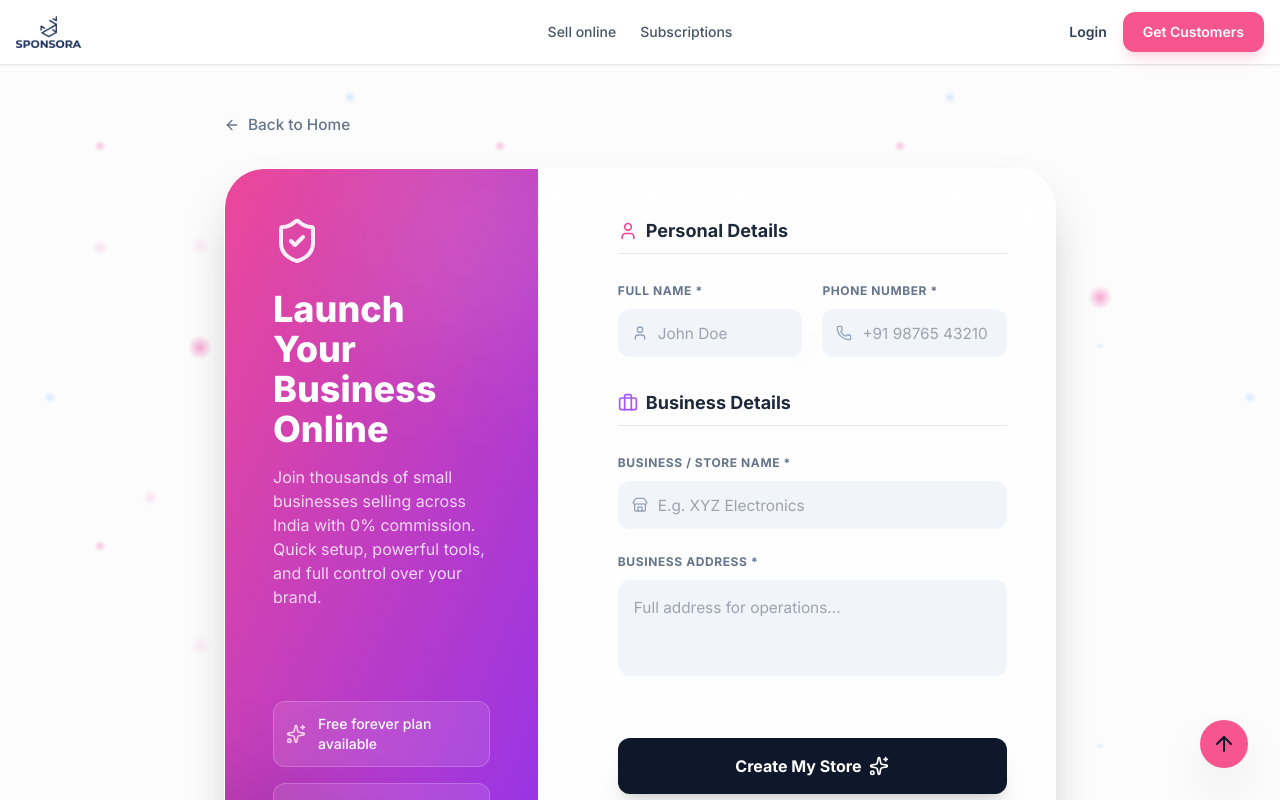
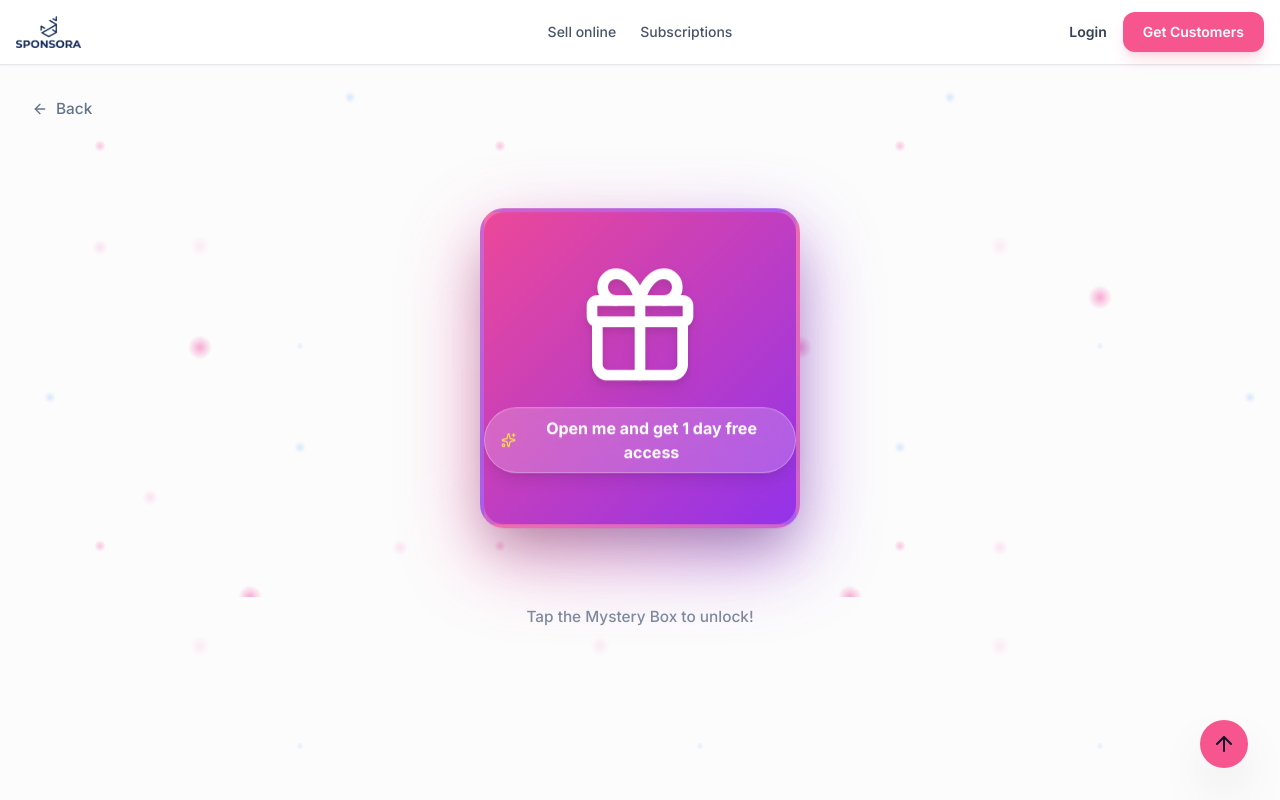
Before and after one commit to Db8067/Sponsora, a Next.js app in the folder main-app/: page /seller-onboard in a window 1280 px wide. Shown: the top 800 px of the page. Built offline with nearby package versions, Linux system fonts and the light colour scheme.

Commit message:
Update subscriptions text/interactive layout and add mystery box to seller-onboard

```diff
--- a/main-app/app/seller-onboard/page.tsx
+++ b/main-app/app/seller-onboard/page.tsx
@@ -1,164 +1,114 @@
 'use client';
 
-import React, { useState } from 'react';
+import React, { useState, useEffect } from 'react';
 import Link from 'next/link';
-import { ArrowLeft, CheckCircle2, Store, User, Phone, Briefcase, Mail, Sparkles, ShieldCheck } from 'lucide-react';
+import { ArrowLeft, Gift, Sparkles } from 'lucide-react';
 import SellerNavbar from '@/components/SellerNavbar';
 
-export default function SellerOnboardPage() {
-  const [isSubmitted, setIsSubmitted] = useState(false);
+export default function SellerOnboardMysteryBox() {
+  const [isOpen, setIsOpen] = useState(false);
+  const [showConfetti, setShowConfetti] = useState(false);
 
-  const handleSubmit = (e: React.FormEvent) => {
-    e.preventDefault();
-    setIsSubmitted(true);
+  const handleOpenBox = () => {
+    if (isOpen) return;
+    setIsOpen(true);
+    setShowConfetti(true);
+
+    // Here you can redirect the user to the next page after the animation finishes
+    // setTimeout(() => {
+    //   window.location.href = '/next-page';
+    // }, 2000);
   };
 
-  if (isSubmitted) {
   return (
-      <div className="flex flex-col min-h-screen bg-transparent">
-        <SellerNavbar />
-        <div className="flex-1 flex flex-col items-center justify-center px-4 py-12">
-          <div className="max-w-md w-full bg-white/80 dark:bg-slate-900/80 p-8 rounded-[2rem] shadow-2xl backdrop-blur-xl border border-white/50 dark:border-white/10 text-center relative overflow-hidden">
-            <div className="absolute top-0 left-0 w-full h-2 bg-gradient-to-r from-pink-500 to-purple-500"></div>
-            <div className="w-24 h-24 bg-green-100/80 dark:bg-green-900/50 text-green-600 dark:text-green-400 rounded-full flex items-center justify-center mx-auto mb-6 shadow-inner shadow-green-200 dark:shadow-none">
-              <CheckCircle2 className="w-12 h-12" />
-            </div>
-            <h2 className="text-3xl font-bold mb-4 text-slate-800 dark:text-white">You're All Set!</h2>
-            <p className="text-slate-600 dark:text-slate-300 mb-8 text-sm md:text-base leading-relaxed">
-              Your profile is currently <span className="font-bold text-yellow-600 dark:text-yellow-400">Pending Review</span>.
-              We're setting up your dashboard and will email you within 24 hours.
-            </p>
-            <div className="space-y-3">
-              <Link href="/">
-                <button className="w-full bg-slate-100 hover:bg-slate-200 dark:bg-slate-800 dark:hover:bg-slate-700 text-slate-900 dark:text-white font-semibold py-3.5 rounded-xl transition-colors">
-                  Return Home
-                </button>
-              </Link>
-              <Link href="/seller/dashboard">
-                <button className="w-full bg-gradient-to-r from-pink-500 to-purple-600 hover:from-pink-600 hover:to-purple-700 text-white font-bold py-3.5 rounded-xl transition-all shadow-lg hover:shadow-xl hover:scale-[1.02]">
-                  Go to Dashboard (Mock)
-                </button>
-              </Link>
-            </div>
-          </div>
-        </div>
-      </div>
-    );
-  }
-
-  return (
-    <div className="flex flex-col min-h-screen bg-transparent">
+    <div className="flex flex-col min-h-screen bg-transparent relative overflow-hidden">
       <SellerNavbar />
 
-      <div className="flex-1 max-w-4xl w-full mx-auto py-12 px-4 md:px-8">
-        <Link href="/" className="inline-flex items-center gap-2 text-slate-500 hover:text-pink-600 dark:text-slate-400 dark:hover:text-pink-400 font-medium mb-8 transition-colors">
+      {/* Confetti Particles (CSS Only) */}
+      {showConfetti && (
+        <div className="absolute inset-0 pointer-events-none z-50 flex items-center justify-center">
+          {[...Array(30)].map((_, i) => (
+            <div
+              key={i}
+              className="absolute w-3 h-3 md:w-4 md:h-4 rounded-full animate-confetti-pop"
+              style={{
+                backgroundColor: ['#ec4899', '#8b5cf6', '#3b82f6', '#10b981', '#f59e0b'][Math.floor(Math.random() * 5)],
+                '--tx': `${(Math.random() - 0.5) * 400}px`,
+                '--ty': `${(Math.random() - 0.5) * 400}px`,
+                '--r': `${Math.random() * 360}deg`,
+              } as React.CSSProperties}
+            />
+          ))}
+        </div>
+      )}
+
+      <div className="flex-1 flex flex-col items-center justify-center p-4 z-10 relative">
+        <Link href="/" className="absolute top-8 left-4 md:left-8 inline-flex items-center gap-2 text-slate-500 hover:text-pink-600 font-medium transition-colors z-20">
           <ArrowLeft className="w-4 h-4" />
-          Back to Home
+          Back
         </Link>
 
-        <div className="grid grid-cols-1 lg:grid-cols-5 gap-8 bg-white/70 dark:bg-slate-900/70 rounded-[2.5rem] shadow-2xl backdrop-blur-xl border border-white/50 dark:border-white/10 overflow-hidden relative">
+        {/* The Mystery Box Container */}
+        <div
+          onClick={handleOpenBox}
+          className={`
+            relative cursor-pointer group transition-all duration-1000 ease-in-out
+            ${isOpen ? 'scale-[30] md:scale-[50] opacity-0 pointer-events-none' : 'scale-100 hover:scale-110'}
+          `}
+        >
+          {/* Glowing Aura behind box */}
+          <div className="absolute inset-0 bg-gradient-to-r from-pink-500 to-purple-600 rounded-3xl blur-2xl opacity-50 group-hover:opacity-100 transition-opacity animate-pulse"></div>
 
-          {/* Left / Top Banner Area */}
-          <div className="lg:col-span-2 bg-gradient-to-br from-pink-500 to-purple-600 p-8 md:p-12 text-white flex flex-col justify-between relative overflow-hidden">
-            <div className="absolute top-0 right-0 -mr-16 -mt-16 w-64 h-64 bg-white/10 rounded-full blur-3xl pointer-events-none"></div>
-            <div className="absolute bottom-0 left-0 -ml-16 -mb-16 w-48 h-48 bg-black/10 rounded-full blur-2xl pointer-events-none"></div>
+          {/* Box Body */}
+          <div className={`
+            relative flex flex-col items-center justify-center w-64 h-64 md:w-80 md:h-80
+            bg-gradient-to-br from-pink-500 to-purple-600 rounded-3xl shadow-2xl border-4 border-white/20
+            ${!isOpen ? 'animate-bounce-slow' : ''}
+          `}>
 
-            <div className="relative z-10">
-              <ShieldCheck className="w-12 h-12 text-white/90 mb-6" />
-              <h2 className="text-3xl md:text-4xl font-extrabold mb-4 leading-tight">
-                Launch Your <br/> Business Online
-              </h2>
-              <p className="text-white/80 text-sm md:text-base leading-relaxed">
-                Join thousands of small businesses selling across India with 0% commission. Quick setup, powerful tools, and full control over your brand.
-              </p>
-            </div>
+            {/* Box Icon */}
+            <Gift className="w-24 h-24 md:w-32 md:h-32 text-white drop-shadow-lg mb-4" />
 
-            <div className="relative z-10 mt-12 space-y-4 hidden lg:block">
-              <div className="flex items-center gap-3 bg-white/10 p-3 rounded-xl backdrop-blur-sm border border-white/20">
-                <Sparkles className="w-5 h-5 text-pink-200 shrink-0" />
-                <span className="text-sm font-medium">Free forever plan available</span>
-              </div>
-              <div className="flex items-center gap-3 bg-white/10 p-3 rounded-xl backdrop-blur-sm border border-white/20">
-                <Store className="w-5 h-5 text-pink-200 shrink-0" />
-                <span className="text-sm font-medium">Custom website in minutes</span>
-              </div>
-            </div>
-          </div>
-
-          {/* Right Form Area */}
-          <div className="lg:col-span-3 p-8 md:p-12 relative">
-            <form onSubmit={handleSubmit} className="space-y-8 relative z-10">
-
-              <div className="space-y-6">
-                <div className="flex items-center justify-between border-b border-slate-200 dark:border-slate-800 pb-2">
-                  <h3 className="text-lg font-bold text-slate-800 dark:text-white flex items-center gap-2">
-                    <User className="w-5 h-5 text-pink-500" />
-                    Personal Details
-                  </h3>
-                </div>
-
-                <div className="grid grid-cols-1 md:grid-cols-2 gap-5">
-                  <div className="space-y-2">
-                    <label className="text-xs font-bold text-slate-500 uppercase tracking-wider">Full Name *</label>
-                    <div className="relative">
-                      <div className="absolute inset-y-0 left-0 pl-3.5 flex items-center pointer-events-none">
-                        <User className="w-4 h-4 text-slate-400" />
-                      </div>
-                      <input required type="text" className="w-full h-12 pl-10 pr-4 rounded-xl border-none bg-slate-100 dark:bg-slate-800 text-slate-800 dark:text-white focus:ring-2 focus:ring-pink-500 outline-none transition-shadow" placeholder="John Doe" />
-                    </div>
-                  </div>
-                  <div className="space-y-2">
-                    <label className="text-xs font-bold text-slate-500 uppercase tracking-wider">Phone Number *</label>
-                    <div className="relative">
-                      <div className="absolute inset-y-0 left-0 pl-3.5 flex items-center pointer-events-none">
-                        <Phone className="w-4 h-4 text-slate-400" />
-                      </div>
-                      <input required type="tel" className="w-full h-12 pl-10 pr-4 rounded-xl border-none bg-slate-100 dark:bg-slate-800 text-slate-800 dark:text-white focus:ring-2 focus:ring-pink-500 outline-none transition-shadow" placeholder="+91 98765 43210" />
-                    </div>
-                  </div>
-                </div>
-              </div>
-
-              <div className="space-y-6">
-                <div className="flex items-center justify-between border-b border-slate-200 dark:border-slate-800 pb-2">
-                  <h3 className="text-lg font-bold text-slate-800 dark:text-white flex items-center gap-2">
-                    <Briefcase className="w-5 h-5 text-purple-500" />
-                    Business Details
-                  </h3>
-                </div>
-
-                <div className="space-y-5">
-                  <div className="space-y-2">
-                    <label className="text-xs font-bold text-slate-500 uppercase tracking-wider">Business / Store Name *</label>
-                    <div className="relative">
-                      <div className="absolute inset-y-0 left-0 pl-3.5 flex items-center pointer-events-none">
-                        <Store className="w-4 h-4 text-slate-400" />
-                      </div>
-                      <input required type="text" className="w-full h-12 pl-10 pr-4 rounded-xl border-none bg-slate-100 dark:bg-slate-800 text-slate-800 dark:text-white focus:ring-2 focus:ring-purple-500 outline-none transition-shadow" placeholder="E.g. XYZ Electronics" />
-                    </div>
-                  </div>
-
-                  <div className="space-y-2">
-                    <label className="text-xs font-bold text-slate-500 uppercase tracking-wider">Business Address *</label>
-                    <textarea required className="w-full h-24 p-4 rounded-xl border-none bg-slate-100 dark:bg-slate-800 text-slate-800 dark:text-white focus:ring-2 focus:ring-purple-500 outline-none transition-shadow resize-none leading-relaxed" placeholder="Full address for operations..."></textarea>
-                  </div>
-                </div>
-              </div>
-
-              <div className="pt-6">
-                <button type="submit" className="w-full bg-slate-900 dark:bg-white text-white dark:text-slate-900 font-bold py-4 rounded-xl hover:scale-[1.02] active:scale-95 transition-all shadow-xl flex items-center justify-center gap-2 text-base">
-                  Create My Store
-                  <Sparkles className="w-5 h-5" />
-                </button>
-                <p className="text-xs text-center text-slate-500 mt-4 leading-relaxed px-4">
-                  By joining, you agree to our <Link href="#" className="underline hover:text-slate-800 dark:hover:text-white">Terms of Service</Link> and <Link href="#" className="underline hover:text-slate-800 dark:hover:text-white">Privacy Policy</Link>.
-                </p>
-              </div>
-            </form>
+            <div className="flex items-center gap-2 bg-white/20 backdrop-blur-md px-4 py-2 rounded-full border border-white/30 text-white font-bold text-sm md:text-base text-center shadow-lg">
+              <Sparkles className="w-4 h-4 text-yellow-300" />
+              Open me and get 1 day free access
             </div>
 
           </div>
         </div>
+
+        {/* Floating text to click */}
+        {!isOpen && (
+          <p className="mt-12 text-slate-500 dark:text-slate-400 font-medium animate-pulse">
+            Tap the Mystery Box to unlock!
+          </p>
+        )}
+      </div>
+
+      {/* Global styles for the custom confetti animation and slow bounce */}
+      <style dangerouslySetInnerHTML={{__html: `
+        @keyframes bounce-slow {
+          0%, 100% { transform: translateY(-10%); animation-timing-function: cubic-bezier(0.8,0,1,1); }
+          50% { transform: none; animation-timing-function: cubic-bezier(0,0,0.2,1); }
+        }
+        .animate-bounce-slow {
+          animation: bounce-slow 2s infinite;
+        }
+
+        @keyframes confetti-pop {
+          0% {
+            transform: translate(0, 0) rotate(0deg) scale(1);
+            opacity: 1;
+          }
+          100% {
+            transform: translate(var(--tx), var(--ty)) rotate(var(--r)) scale(0);
+            opacity: 0;
+          }
+        }
+        .animate-confetti-pop {
+          animation: confetti-pop 1s cubic-bezier(0.25, 1, 0.5, 1) forwards;
+        }
+      `}} />
     </div>
   );
 }
```
Also changed, not shown: main-app/app/subscriptions/page.tsx (+41 -16 lines). Lines whose indentation alone changed are shown as unchanged.
